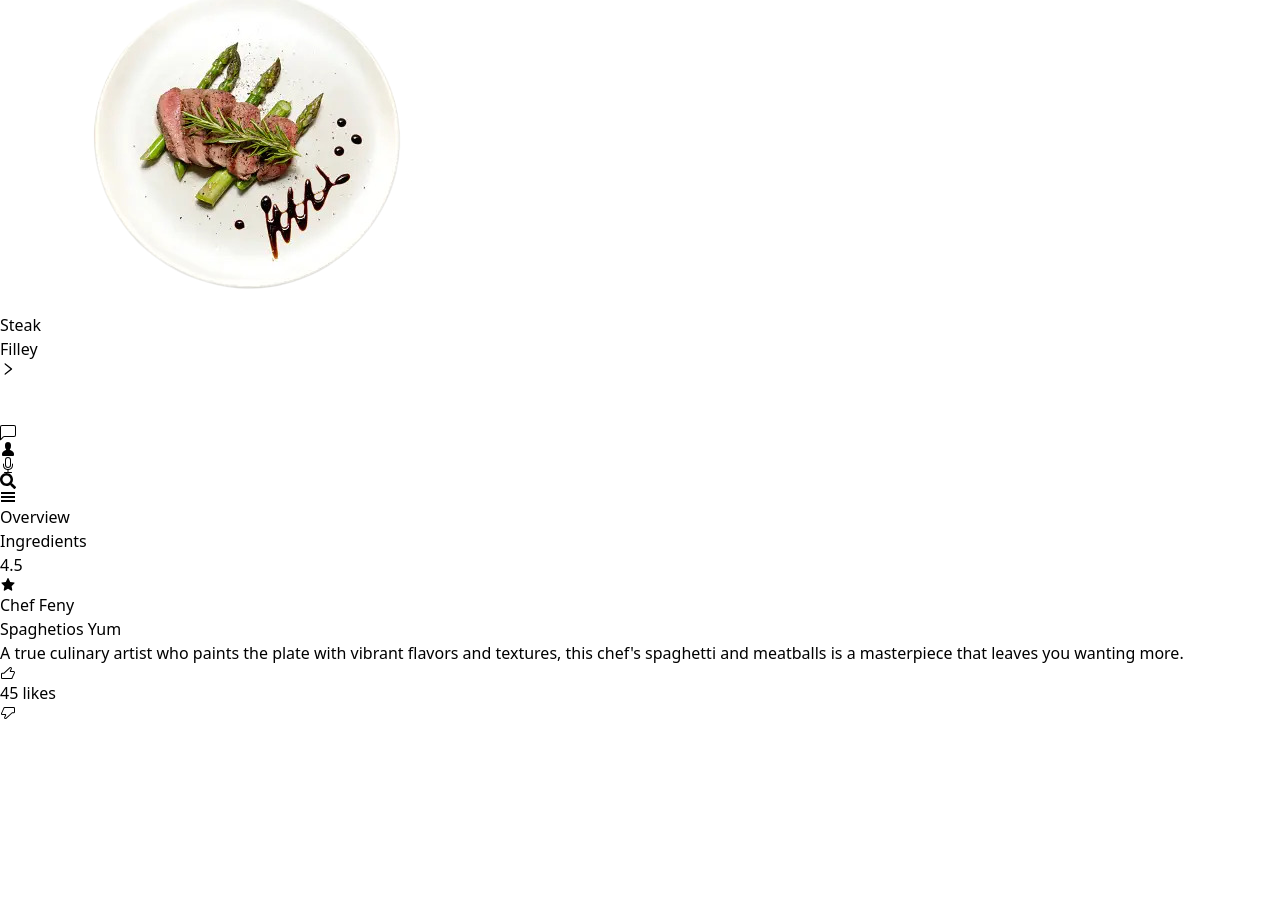
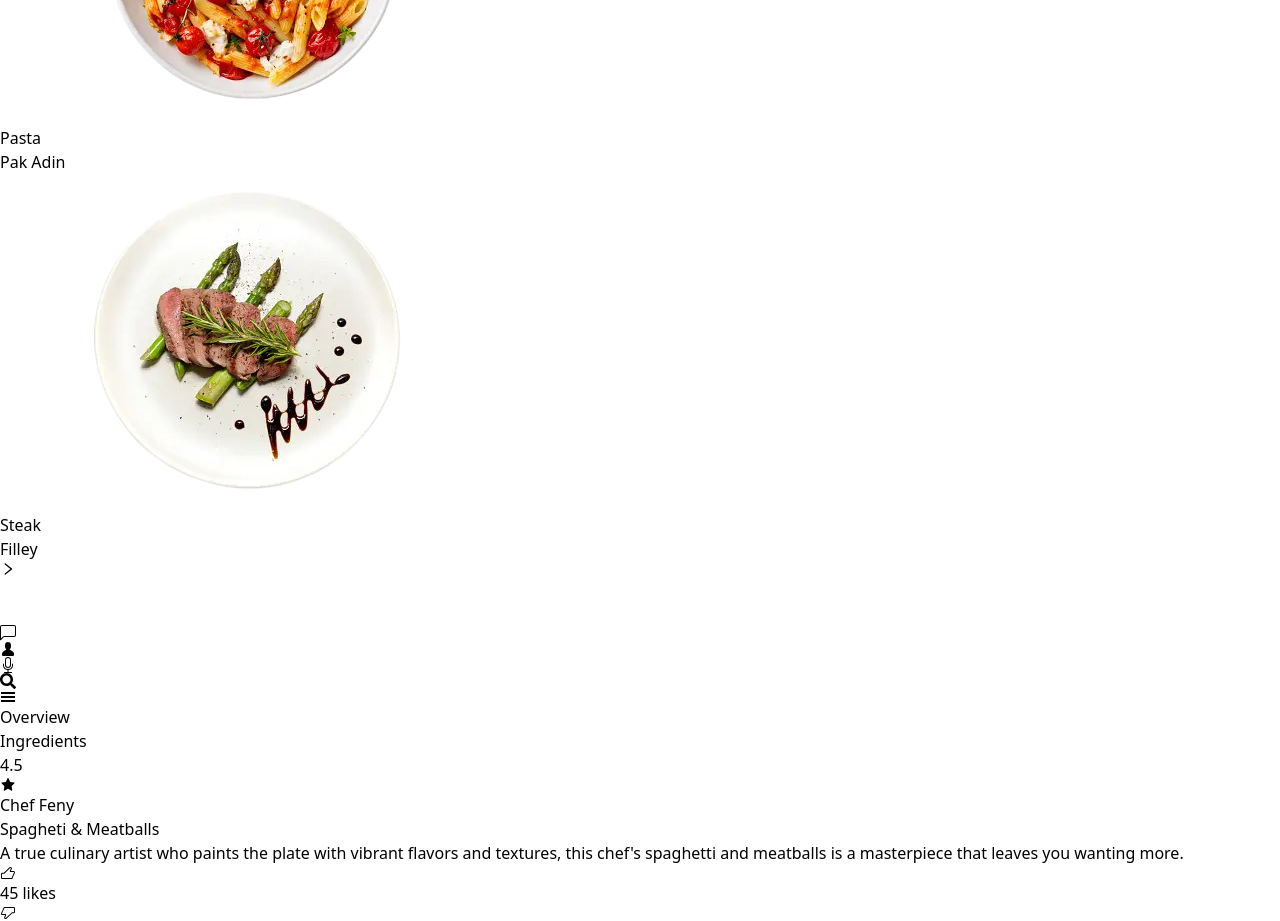
Before and after one commit to luckyBravine/kitchen-app, a React (Vite) app: page / in a window 1280 px wide. Shown: the part 1280-2201 px from the top of the page. Before the commit the page ends 2001 px from the top, so only its background shows below. Built offline with nearby package versions, Linux system fonts and the light colour scheme; some icons are missing.

Commit message:
my eigth commit

```diff
--- a/package.json
+++ b/package.json
@@ -10,6 +10,7 @@
     "preview": "vite preview"
   },
   "dependencies": {
+    "gsap": "^3.12.2",
     "rc-tween-one": "^3.0.6",
     "react": "^18.2.0",
     "react-dom": "^18.2.0",
--- /dev/null
+++ b/src/App.css
@@ -0,0 +1,15 @@
+:root{
+    --color1: #12c2e9;
+    --color2: #c471ed;
+    --color3: #f64f59;
+}
+
+.circle-background{
+    fill: none;
+    stroke: #ddd;
+}
+
+.circle-slider{
+    fill: none;
+    stroke: var(--color3);
+}
--- a/src/App.tsx
+++ b/src/App.tsx
@@ -1,24 +1,27 @@
 import {FaSearch} from 'react-icons/fa';
 import {GiHamburgerMenu} from 'react-icons/gi';
-import {BsFillPlayFill, BsBorderStyle, BsChatLeft, BsMic } from 'react-icons/bs';
+import {BsChatLeft, BsMic } from 'react-icons/bs';
 import {AiFillStar, AiOutlineLeft, AiOutlineRight} from "react-icons/ai"
 import {VscThumbsup, VscThumbsdown} from "react-icons/vsc";
 import {LiaCocktailSolid} from "react-icons/lia"
 import {PiForkKnife} from "react-icons/pi"
 import {GoPerson} from "react-icons/go"
+// import {BsFillPlayFill, BsBorderStyle} from 'react-icons/bs'
 
-import TweenOne from 'rc-tween-one'
+// import Twe enOne from 'rc-tween-one'
 
 import chicken from "../src/assets/chicken.png"
 import pasta from "../src/assets/pasta.png"
 import spagheti from "../src/assets/spagheti.png"
 import steak from "../src/assets/steak.png"
-
+import Circle from './Components/Circle';
+import './App.css';
+// import { useState } from 'react';
 
 function App() {
-  const element1:HTMLElement | number | null = document.getElementById("circle1");
-  const element2 = document.getElementById("circle2");
-  const path = element1 - element2;
+  // const element1:HTMLElement | number | null = document.getElementById("circle1");
+  // const element2 = document.getElementById("circle2");
+  // const path = element1 - element2;
 
 //   const pi = 3.14159;
 //   const circle1 = pi * 29.63 * 29.63
@@ -26,10 +29,73 @@ function App() {
 //   const path = circle1 - circle2
 //  console.log(path)
 
+  // const [change, setChange] = useState();
+  const imageContent =[
+    {
+      firstName: 'Spagheti &',
+      lastName: 'Meatballs',
+      image: spagheti,
+    },
+    {
+      firstName: 'Chicken',
+      lastName: 'Filley',
+      image: chicken,
+    },
+    {
+      firstName: 'Pasta',
+      lastName: 'Pak Adin',
+      image: pasta,
+    },
+    {
+      firstName: 'Steak',
+      lastName: 'Filley',
+      image: steak,
+    }
+  ];
+
+  const chefContent = [
+    {
+      rating: 4.5,
+      icon: <AiFillStar />,
+      name: 'Chef Feny',
+      meal: 'Spagheti & Meatballs',
+      description: `A true culinary artist who paints the plate with vibrant flavors and textures, this chef's spaghetti and meatballs is a masterpiece that leaves you wanting more.`,
+      likes: 45,
+      dislikes: 0,
+    },
+    {
+      rating: 5.0,
+      icon: <AiFillStar />,
+      name: 'Chef Feny',
+      meal: 'Spagheti & Meatballs',
+      description: `A true culinary artist who paints the plate with vibrant flavors and textures, this chef's spaghetti and meatballs is a masterpiece that leaves you wanting more.`,
+      likes: 45,
+      dislikes: 0,
+    },
+    {
+      rating: 4.5,
+      icon: <AiFillStar />,
+      name: 'Chef Feny',
+      meal: 'Spagheti & Meatballs',
+      description: `A true culinary artist who paints the plate with vibrant flavors and textures, this chef's spaghetti and meatballs is a masterpiece that leaves you wanting more.`,
+      likes: 45,
+      dislikes: 0,
+    },
+    {
+      rating: 4.5,
+      icon: <AiFillStar />,
+      name: 'Chef Feny',
+      meal: 'Spagheti & Meatballs',
+      description: `A true culinary artist who paints the plate with vibrant flavors and textures, this chef's spaghetti and meatballs is a masterpiece that leaves you wanting more.`,
+      likes: 45,
+      dislikes: 0,
+    }
+  ]
+
   return (
-   <section className="bg-slate-100 relative w-full overflow-hidden h-full">
-    <div className="flex flex-row w-full">
-      <div className='flex flex-col'>
+   <section className="bg-slate-100 relative w-full">
+    <div className="grid grid-cols-2 w-[100vw] justify-center mx-auto gap-1">
+      <div className='flex flex-col w-[70%] relative bg-purple-800'>
         {/* <div id="circle1" className="top-[-118vh] ml-[-14rem] p-4 relative h-[70rem] w-[70rem] bg-gradient-to-r from-purple-400 to-pink-400 rounded-full flex justify-center items-center">
           <div id="circle2" className="bg-slate-100 rounded-full h-[52rem] w-[52rem]">
               <div className='absolute flex justify-center items-center mb-0 ml-[8rem] top-[120vh]'>
@@ -53,29 +119,38 @@ function App() {
             </div>
           </div>
         </div> */}
-        <div className='flex items-center mx-auto top-[-102vh] relative'>
-          <AiOutlineLeft className="mr-6 text-2xl font-black"/>
+        <Circle />
+        <div className='flex items-center mx-auto relative'>
+          <AiOutlineLeft className="text-2xl font-black"/>
           <div className='flex mx-auto px-2'>
-            <div className='flex-col hover:bg-stone-200 bg-slate-200 justify-center items-center p-1 mx-8 rounded-md'>
-              <img src={spagheti} alt="" className='w-18 h-20' />
-              <h4 className='font-normal font-roboto text-md mx-auto text-center '>Spagheti &<br /> Meatballs</h4>
+            <div className='flex-col hover:bg-stone-200 bg-slate-200 justify-center w-[100px] items-center p-1 mx-6 rounded-md'>
+              <img src={imageContent[0].image} alt="" className='w-18 h-20' />
+              <h4 className='font-normal font-roboto text-md mx-auto text-center '>
+                {imageContent[0].firstName} <br /> {imageContent[0].lastName}
+              </h4>
             </div>
-            <div className='flex-col hover:bg-stone-200 active:bg-slate-200 justify-center items-center p-1 mx-8 rounded-md'>
-              <img src={chicken} alt="" className='w-18 h-20' />
-              <h4 className='font-normal font-roboto text-md mx-auto text-center '>Chicken <br /> Filley</h4>
+            <div className='flex-col hover:bg-stone-200 active:bg-slate-200 justify-center w-[100px] items-center p-1 mx-6 rounded-md'>
+              <img src={imageContent[1].image} alt="" className='w-18 h-20 object-cover' />
+              <h4 className='font-normal font-roboto text-md mx-auto text-center '>
+                {imageContent[1].firstName} <br /> {imageContent[1].lastName}
+              </h4>
             </div>
-            <div className='flex-col hover:bg-stone-200 active:bg-slate-200 justify-center items-center p-1 mx-8 rounded-md'>
-              <img src={pasta} alt="" className='w-18 h-20' />
-              <h4 className='font-normal font-roboto text-md mx-auto text-center '>Pasta <br /> pak adin</h4>
+            <div className='flex-col hover:bg-stone-200 active:bg-slate-200 justify-center w-[100px] items-center p-1 mx-6 rounded-md'>
+              <img src={imageContent[2].image} alt="" className='w-18 h-20 object-cover' />
+              <h4 className='font-normal font-roboto text-md mx-auto text-center '>
+                {imageContent[2].firstName} <br /> {imageContent[2].lastName}
+              </h4>
             </div>
-            <div className='flex-col hover:bg-stone-200 active:bg-slate-200 justify-center items-center p-1 mx-8 rounded-md'>
-              <img src={steak} alt="" className='w-18 h-20' />
-              <h4 className='font-normal font-roboto text-md mx-auto text-center '>Steak <br /> Filley</h4>
+            <div className='flex-col hover:bg-stone-200 active:bg-slate-200 justify-center w-[100px] items-center p-1 mx-6 rounded-md'>
+              <img src={imageContent[3].image} alt="" className='w-18 h-20 object-cover' />
+              <h4 className='font-normal font-roboto text-md mx-auto text-center '>
+                {imageContent[3].firstName} <br /> {imageContent[3].lastName}
+              </h4>
             </div>
           </div>
           <AiOutlineRight className=" text-2xl font-black "/>
         </div>
-        <div className='flex justify-center items-center mx-auto top-[-98vh] relative'>
+        <div className='flex justify-center items-center mx-auto my-8 relative'>
           <div className='p-2 hover:bg-stone-300 rounded-lg flex justify-center items-center mx-[2.5rem]'><PiForkKnife className="text-2xl font-semibold"/></div>
           <div className='p-2 hover:bg-stone-300 rounded-lg flex justify-center items-center mx-[2.5rem]'><LiaCocktailSolid className="text-2xl font-semibold"/></div>
           <div className='p-2 hover:bg-stone-300 rounded-lg flex justify-center items-center mx-[2.5rem]'><BsChatLeft className="text-2xl font-semibold"/></div>
@@ -83,7 +158,7 @@ function App() {
           <div className='p-3 hover:bg-stone-300 rounded-full bg-white flex justify-center items-center mx-[2.5rem]'><BsMic className="text-2xl font-semibold"/></div>
         </div>
       </div>
-      <div className='flex-col flex mx-auto w-[30rem] relative'>
+      <div className='flex-col flex mx-auto w-[30%] relative bg-black'>
         <div className='flex justify-center items-center relative h-[14vh] w-[30rem]'>
           <FaSearch className="text-xl mr-4" />
           <GiHamburgerMenu className="text-xl" />
@@ -94,19 +169,25 @@ function App() {
             <h5 className='text-md text-gray-700 ml-4'>Ingredients</h5>
           </div>
           <div className='w-12 mt-6 ml-6 pl-4 h-16 flex flex-col justify-center bg-green-800 rounded-lg'>
-            <h2 className='text-4xl font-black'>4.5</h2>
+            <h2 className='text-4xl font-black'>
+              {chefContent[0].rating}
+            </h2>
             <AiFillStar />
           </div>
           <div className='flex flex-col mx-auto justify-center px-6 mt-4'>
-            <h3 className='text-xl font-bold'>Chef Feny</h3>
-            <span className='text-xs py-1 text-slate-400'>Spaghetios Yum</span>
+            <h3 className='text-xl font-bold'>
+              {chefContent[0].name}
+            </h3>
+            <span className='text-xs py-1 text-slate-400'>
+              {chefContent[0].meal}
+            </span>
             <p className='text-base font-roboto font-normal mt-1 leading-tight'>
-            A true culinary artist who paints the plate with vibrant flavors and textures, this chef's spaghetti and meatballs is a masterpiece that leaves you wanting more.
+              {chefContent[0].description}
             </p>
             <div className='flex items-center mt-4'>
               <div className='p-2 bg-slate-300 mr-3 rounded-lg flex items-center'>
                 <VscThumbsup className="mr-2" />
-                <span>45 likes</span>
+                <span> {chefContent[0].likes} likes</span>
               </div>
               <div className='p-2 bg-slate-300 ml-3 rounded-lg flex items-center'>
                 <VscThumbsdown className="mr-2" />
--- /dev/null
+++ b/src/Components/Circle.tsx
@@ -0,0 +1,17 @@
+
+
+const Circle = () => {
+  const circeWidth = 200
+  const radius = 85;
+  const dashArray = radius * Math.PI * 2
+  return (
+    <div className="flex relative w-full">
+      <svg width={circeWidth} height={circeWidth} viewBox={`0 0 ${circeWidth} ${circeWidth}`} className="bg-red-500">
+        <circle cx={circeWidth / 2} cy={circeWidth / 2} strokeWidth="15px" r={radius} className='circle-background' />
+        <circle cx={circeWidth / 2} cy={circeWidth / 2} strokeWidth="15px" r={radius} className='circle-slider' style={{strokeDasharray: dashArray}} />
+      </svg>
+    </div>
+  )
+}
+
+export default Circle
--- a/src/index.css
+++ b/src/index.css
@@ -5,3 +5,11 @@
 @import "tailwindcss/utilities";
 
 @import url('https://fonts.googleapis.com/css2?family=Roboto:wght@100;300;400;500;900&display=swap');
+
+body{
+    margin: 0;
+    padding: 0;
+    position: relative;
+    box-sizing: border-box;
+    width: 100vw;
+}
```
Also changed, not shown: 1 other file (tests, documents, lock files or other folders).
